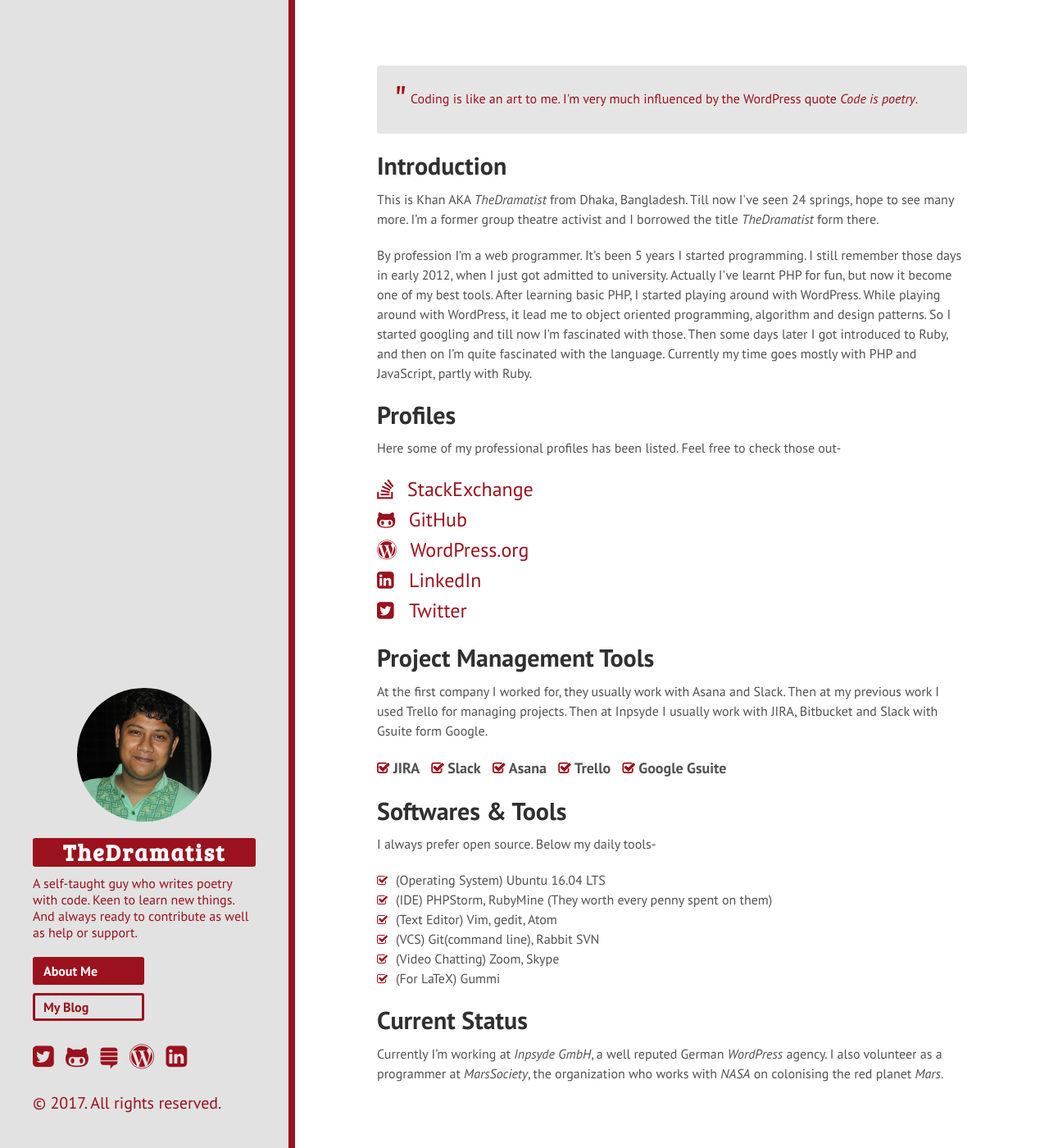
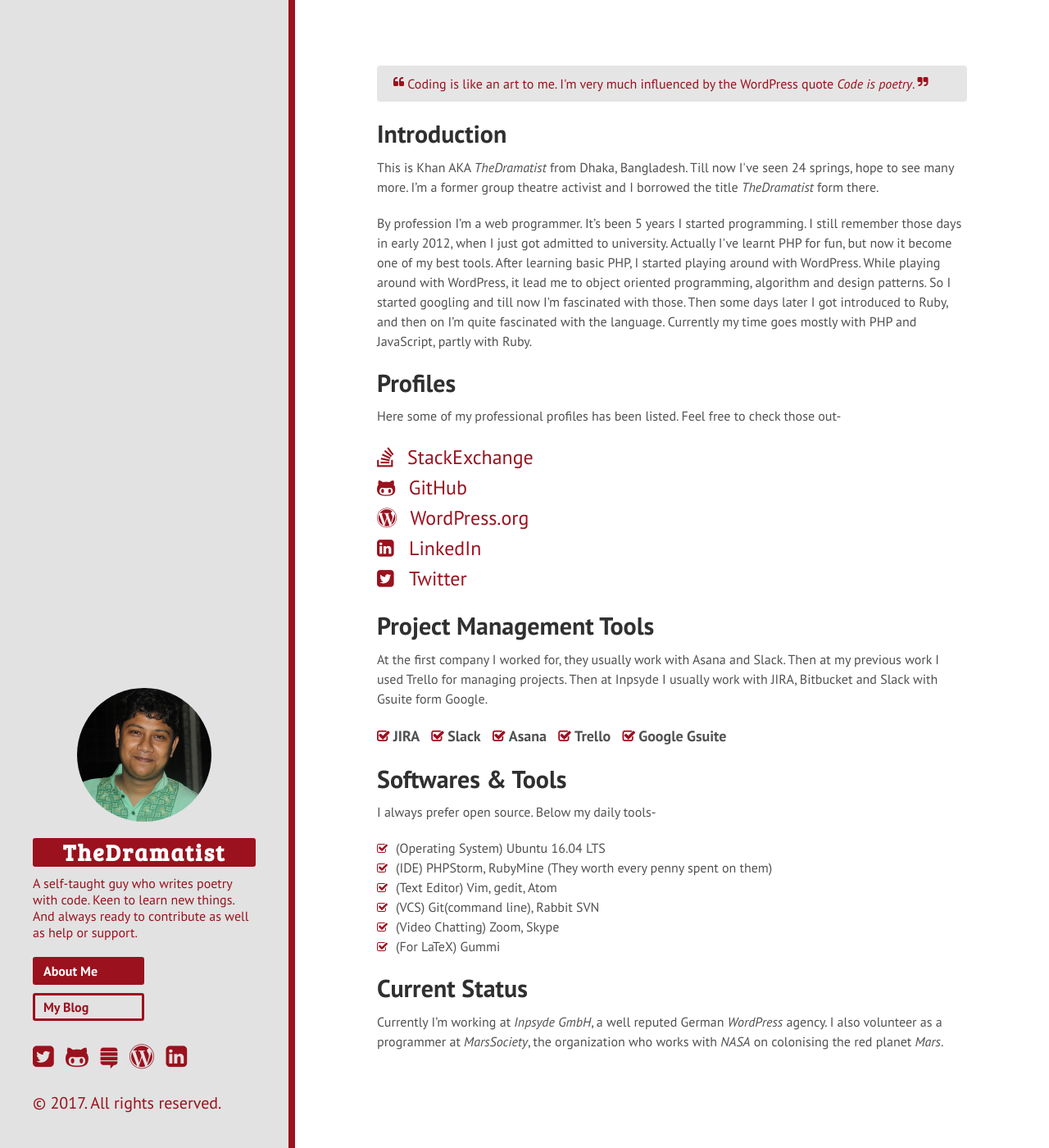
Before and after one commit to khanrn/codemascot.github.io, a Jekyll site: the page built from index.html, in a window 1280 px wide and 1400 px high. Shown: the whole window at 82% size. Built offline with Jekyll 4.4.1, drawn with Linux system fonts in a browser that asks for light colours; nearby versions of some CDN libraries; Markdown is read by kramdown in place of the engine named in the settings.

Commit message:
Quote comma changed

```diff
--- a/public/css/hyde.css
+++ b/public/css/hyde.css
@@ -140,12 +140,19 @@
     background-color: #e6e5e5;
     color:#9b111e;
     border-radius: 4px;
-    padding: 0.2rem 1rem;
+    padding: 0.5rem 1rem;
 }
 p.message:before {
-    content:'"';
-    font-size: 2.5rem;
-    vertical-align: middle;
+    content: '\f10d';
+    font-size: 0.7rem;
+    font-family: "FontAwesome";
+    vertical-align: top;
+}
+p.message:after {
+    content: '\f10e';
+    font-size: 0.7rem;
+    font-family: "FontAwesome";
+    vertical-align:top;
 }
 ul.software-tools {
     list-style: none;
```
